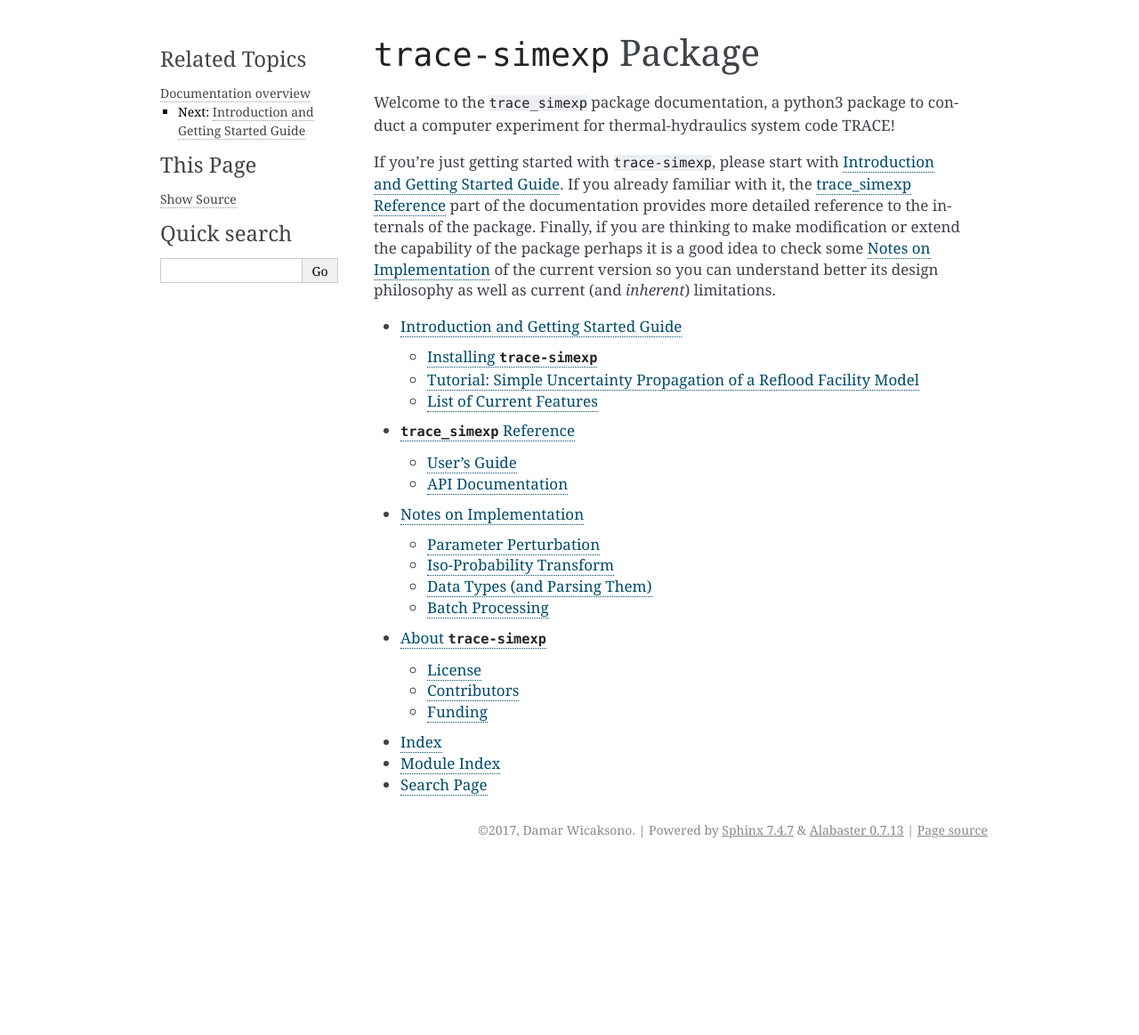
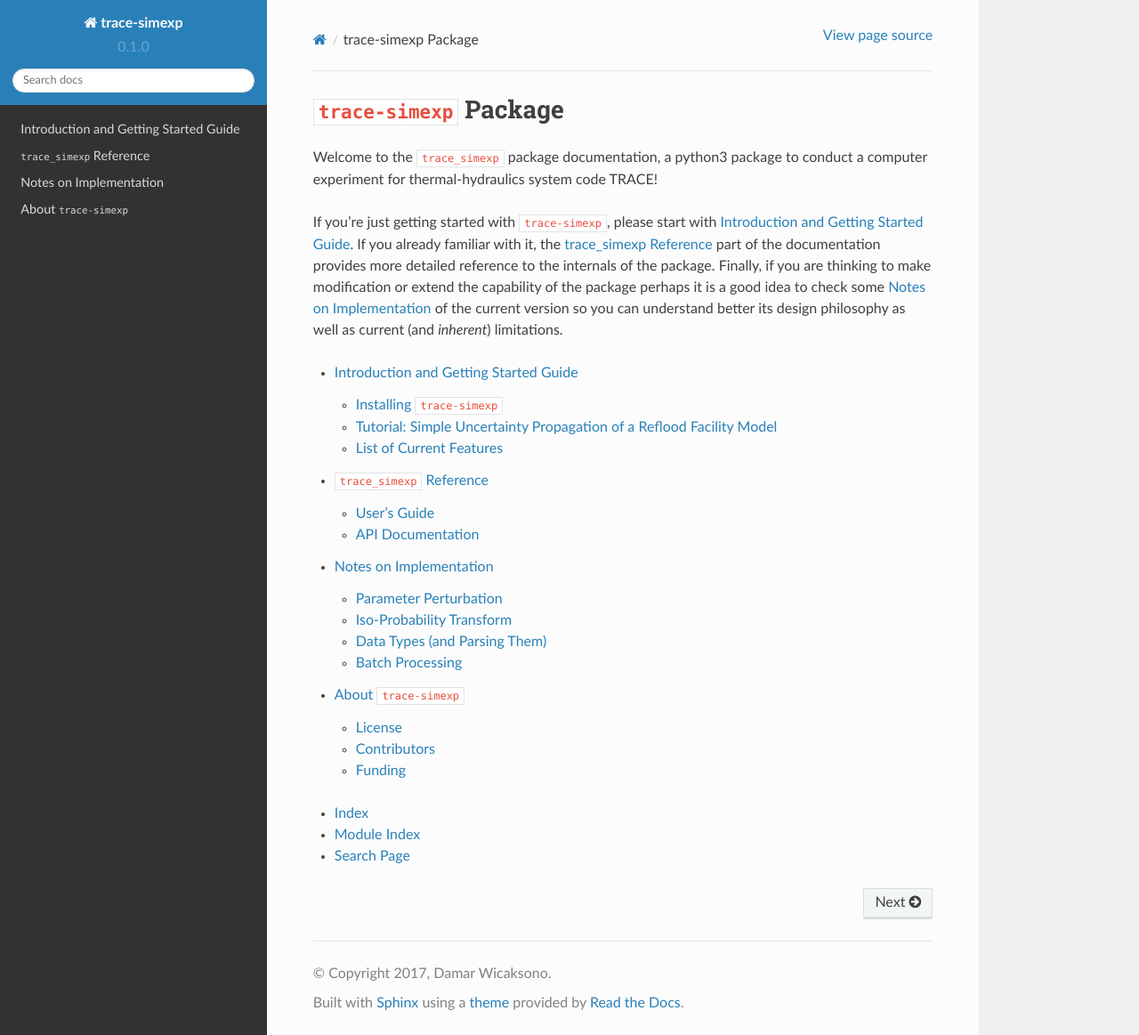
Before and after one commit to damar-wicaksono/trace-simexp, a Sphinx documentation site: the page built from docs/source/index.rst, in a window 1280 px wide and 1163 px high. Shown: the whole window at 89% size. Built offline with Sphinx 7.4.7 and the Read the Docs theme 2.0.0, drawn with Linux system fonts in a browser that asks for light colours.

Commit message:
Change sphinx-doc theme to rtd

```diff
--- a/docs/source/conf.py
+++ b/docs/source/conf.py
@@ -16,6 +16,7 @@
 import sys
 import os
 import shlex
+import sphinx_rtd_theme
 
 here = os.path.abspath(os.path.dirname(__file__))
 exec(open('../../trace_simexp/_version.py').read())
@@ -117,16 +118,16 @@ todo_include_todos = False
 
 # The theme to use for HTML and HTML Help pages.  See the documentation for
 # a list of builtin themes.
-html_theme = 'alabaster'
+html_theme = "sphinx_rtd_theme"
 
 # Theme options are theme-specific and customize the look and feel of a theme
 # further.  For a list of options available for each theme, see the
 # documentation.
-html_theme_options = {'show_related': True}
+#html_theme_options = {'show_related': True}
 
 # Add any paths that contain custom themes here, relative to this directory.
 #html_theme_path = []
-
+html_theme_path = [sphinx_rtd_theme.get_html_theme_path()]
 # The name for this set of Sphinx documents.  If None, it defaults to
 # "<project> v<release> documentation".
 #html_title = None
```
